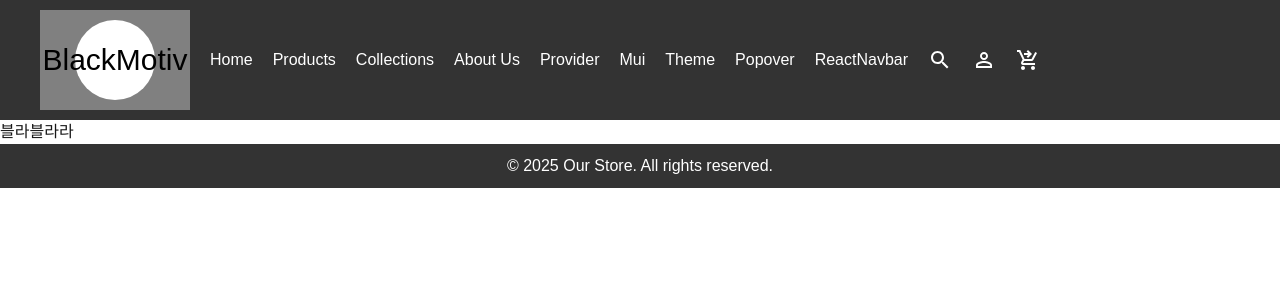
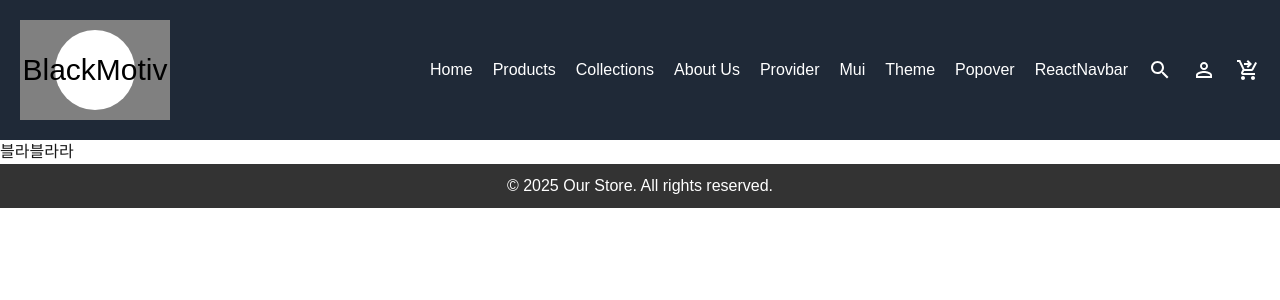
Before and after one commit to changnam/nextjs-headless, a Next.js app: page / in a window 1280 px wide. Shown: the top 300 px of the page. Built offline with nearby package versions, Linux system fonts and the light colour scheme.

Commit message:
global css 에서 navbar 관련 삭제후, tailwind 로 정의

```diff
--- a/app/globals.css
+++ b/app/globals.css
@@ -40,7 +40,7 @@ body {
 .container {
   padding: 20px;
 }
-
+/*
 .navbar {
   display: flex;
   align-items: center;
@@ -53,7 +53,7 @@ body {
   margin-left: 20px;
   text-decoration: none;
 }
-
+*/
 .footer {
   text-align: center;
   padding: 10px;
--- a/components/Navbar.jsx
+++ b/components/Navbar.jsx
@@ -19,8 +19,8 @@ export default function Navbar() {
   }
 
   return (
-    <nav className="navbar">
-      <Link href="/">
+    <nav className="flex items-center justify-between p-5 bg-gray-800 text-white">
+      <Link href="/" className="flex-none items-center gap-2">
         {/*<Image src="/images/logo.png" alt="Logo" width={100} height={50} />*/}
         <svg width="150" height="100" xmlns="http://www.w3.org/2000/svg">
           <rect width="100%" height="100%" fill="gray" />
@@ -28,7 +28,7 @@ export default function Navbar() {
           <text x="75" y="60" fontSize="30" textAnchor="middle" fill="black">BlackMotiv</text>
         </svg>
       </Link>
-      <div className="nav-links">
+      <div className="flex flex-wrap items-center gap-5">
         <Link href="/">Home</Link>
         <Link href="/products">Products</Link>
         <Link href="/collections">Collections</Link>
```
